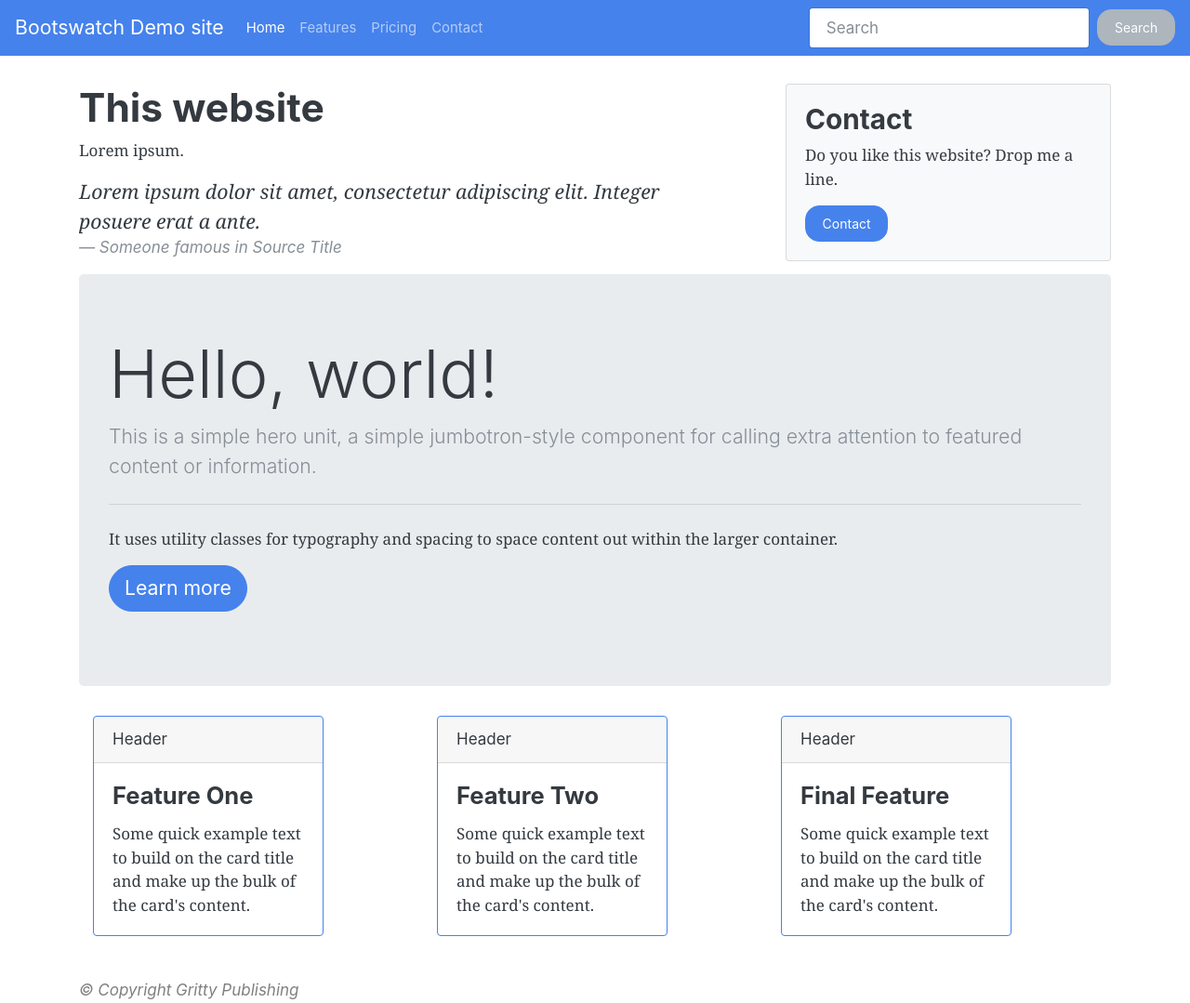
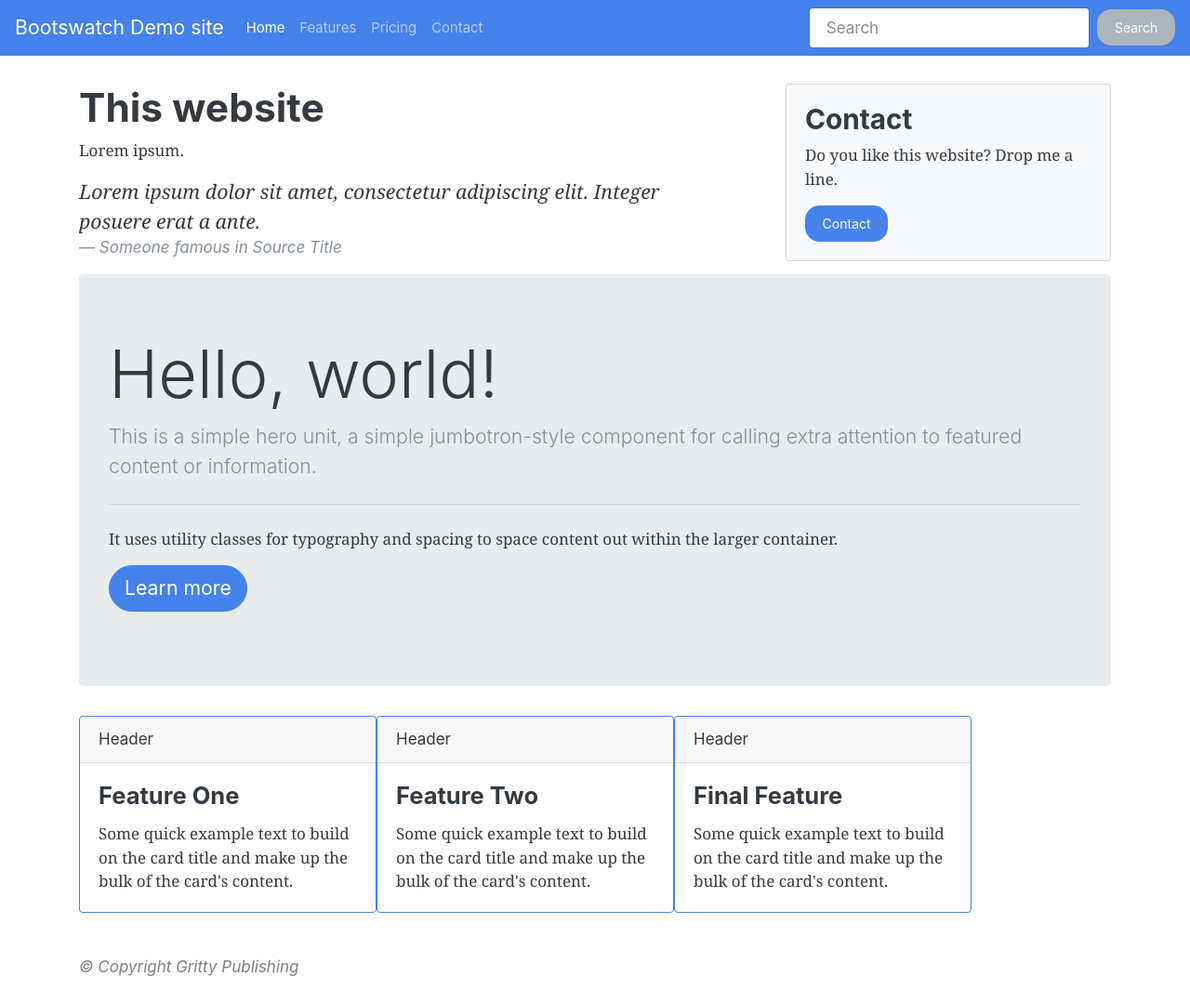
Before and after one commit to Ikass/bootswatch-demo, a Jekyll site: the page built from index.md, in a window 1280 px wide. Shown: the whole page at 93% size. Built offline with Jekyll 4.4.1, drawn with Linux system fonts in a browser that asks for light colours; our own code applies the rules of GitHub Pages for plain Markdown files; after the commit the page ends 1053 px from its top, so only the background shows below that.

Commit message:
Update features.html
Remove column divs.

```diff
--- a/_includes/features.html
+++ b/_includes/features.html
@@ -1,7 +1,6 @@
 <div class="container">
   <div class="row">
 
-    <div class="col-md-3">
       <div class="card border-primary mb-3" style="max-width: 20rem;">
         <div class="card-header">Header</div>
         <div class="card-body">
@@ -9,11 +8,8 @@
           <p class="card-text">Some quick example text to build on the card title and make up the bulk of the card's content.</p>
         </div>
       </div>
-    </div>
 
-    <div class="col-md-1"></div>
 
-    <div class="col-md-3">
        <div class="card border-primary mb-3" style="max-width: 20rem;">
         <div class="card-header">Header</div>
         <div class="card-body">
@@ -21,11 +17,8 @@
           <p class="card-text">Some quick example text to build on the card title and make up the bulk of the card's content.</p>
         </div>
       </div>
-    </div>
 
-    <div class="col-md-1"></div>
 
-    <div class="col-md-3">
        <div class="card border-primary mb-3" style="max-width: 20rem;">
         <div class="card-header">Header</div>
         <div class="card-body">
@@ -33,4 +26,3 @@
           <p class="card-text">Some quick example text to build on the card title and make up the bulk of the card's content.</p>
         </div>
       </div>
-    </div>
```
